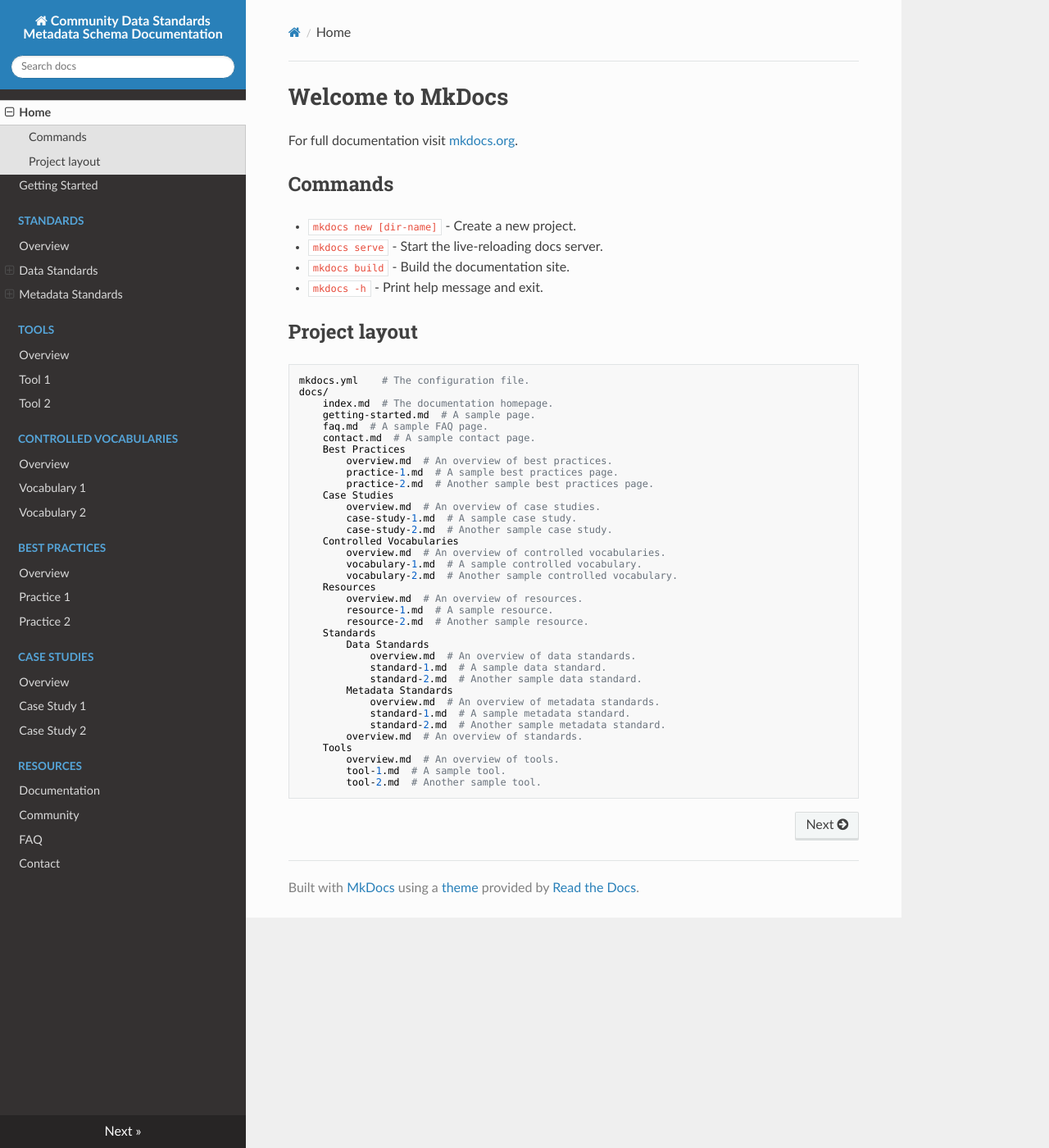
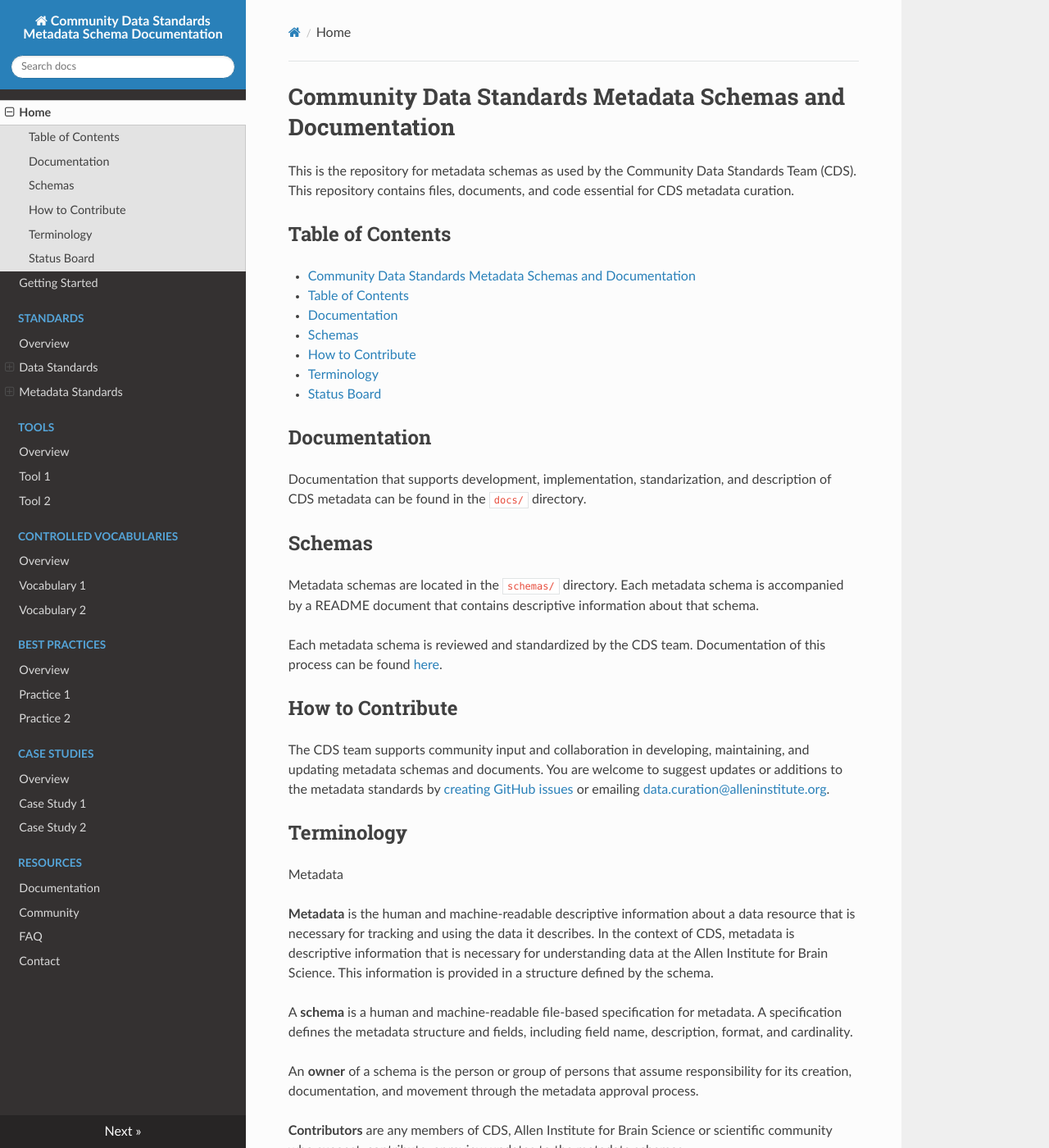
Before and after one commit to AllenInstitute/CDS-metadata-schemas, an MkDocs documentation site: the page built from docs/index.md, in a window 1280 px wide and 1400 px high. Shown: the whole window at 82% size. Built offline with MkDocs 1.6.1, drawn with Linux system fonts in a browser that asks for light colours; nearby versions of some CDN libraries; some of the changed text lies outside the part shown.

Commit message:
cleaning up branch gh-pages This commit includes updates to the .gitignore file, documentation index, and site files.

```diff
--- a/docs/index.md
+++ b/docs/index.md
@@ -1,49 +1,62 @@
-# Welcome to MkDocs
+# Community Data Standards Metadata Schemas and Documentation
 
-For full documentation visit [mkdocs.org](https://www.mkdocs.org).
+This is the repository for metadata schemas as used by the Community Data Standards Team (CDS). This repository contains files, documents, and code essential for CDS metadata curation.
 
-## Commands
+## Table of Contents
 
-* `mkdocs new [dir-name]` - Create a new project.
-* `mkdocs serve` - Start the live-reloading docs server.
-* `mkdocs build` - Build the documentation site.
-* `mkdocs -h` - Print help message and exit.
+- [Community Data Standards Metadata Schemas and Documentation](#community-data-standards-metadata-schemas-and-documentation)
+  - [Table of Contents](#table-of-contents)
+  - [Documentation](#documentation)
+  - [Schemas](#schemas)
+  - [How to Contribute](#how-to-contribute)
+  - [Terminology](#terminology)
+  - [Status Board](#status-board)
 
-## Project layout
+## Documentation
 
-    mkdocs.yml    # The configuration file.
-    docs/
-        index.md  # The documentation homepage.
-        getting-started.md  # A sample page.
-        faq.md  # A sample FAQ page.
-        contact.md  # A sample contact page.
-        Best Practices
-            overview.md  # An overview of best practices.
-            practice-1.md  # A sample best practices page.
-            practice-2.md  # Another sample best practices page.
-        Case Studies
-            overview.md  # An overview of case studies.
-            case-study-1.md  # A sample case study.
-            case-study-2.md  # Another sample case study.
-        Controlled Vocabularies
-            overview.md  # An overview of controlled vocabularies.
-            vocabulary-1.md  # A sample controlled vocabulary.
-            vocabulary-2.md  # Another sample controlled vocabulary.
-        Resources
-            overview.md  # An overview of resources.
-            resource-1.md  # A sample resource.
-            resource-2.md  # Another sample resource.
-        Standards
-            Data Standards
-                overview.md  # An overview of data standards.
-                standard-1.md  # A sample data standard.
-                standard-2.md  # Another sample data standard.
-            Metadata Standards
-                overview.md  # An overview of metadata standards.
-                standard-1.md  # A sample metadata standard.
-                standard-2.md  # Another sample metadata standard.
-            overview.md  # An overview of standards.
-        Tools
-            overview.md  # An overview of tools.
-            tool-1.md  # A sample tool.
-            tool-2.md  # Another sample tool.
+Documentation that supports development, implementation, standarization, and description of CDS metadata can be found in the `docs/` directory.
+
+## Schemas
+
+Metadata schemas are located in the `schemas/` directory. Each metadata schema is accompanied by a README document that contains descriptive information about that schema.
+
+Each metadata schema is reviewed and standardized by the CDS team. Documentation of this process can be found [here](https://alleninstitute.atlassian.net/wiki/x/E4DNJw).
+
+## How to Contribute
+
+The CDS team supports community input and collaboration in developing, maintaining, and updating metadata schemas and documents. You are welcome to suggest updates or additions to the metadata standards by [creating GitHub issues](https://github.com/AllenInstitute/CDS-metadata-schemas/issues/new) or emailing [data.curation@alleninstitute.org](data.curation@alleninstitute.org).
+
+## Terminology
+
+Metadata
+
+**Metadata** is the human and machine-readable descriptive information about a data resource that is necessary for tracking and using the data it describes. In the context of CDS, metadata is descriptive information that is necessary for understanding data at the Allen Institute for Brain Science. This information is provided in a structure defined by the schema.
+
+A **schema** is a human and machine-readable file-based specification for metadata. A specification defines the metadata structure and fields, including field name, description, format, and cardinality.
+
+An **owner** of a schema is the person or group of persons that assume responsibility for its creation, documentation, and movement through the metadata approval process.
+
+**Contributors** are any members of CDS, Allen Institute for Brain Science or scientific community who suggest, contribute, or review updates to the metadata schemas.
+
+**Submitters** are any members of CDS, Allen Institute for Brain Science or scientific community who submit data or metadata.
+
+**Committers** are any members of CDS team or the Allen Institute for Brain Science with commit privileges to the CDS-metadata-schemas GitHub repo.
+
+A metadata schema has the status of **submitted** if and only if it has been uploaded as an attachment to an issue ticket on the CDS-metadata-schemas issue tracker.
+
+A metadata schema has the status of **under CDS review** if and only if it has the status of submitted and the CDS team has acknowledged its receipt and has assigned reviewers to the schema.
+
+A metadata schema has the status of **under revision by owner** if and only if it has the status of under CDS review and the owner has received recommended changes from reviewers.
+
+A metadata schema has the status of **accepted by CDS** if and only if it has been under CDS review and CDS has deemed there are no outstanding necessary changes to the schema.
+
+A metadata schema has the status of **endorsed CDS standard** if and only if it has been accepted by CDS team, and successfully completed the CDS data standards process.
+
+## Status Board
+
+Here are the CDS metadata schemas and their statuses.
+
+| Schema | Version | Release | Status |
+|:--|:--|:--|:--|
+| [Some Metadata Schema] | [version] |  [2025-06-27] | none |
+| | | | |
```
Also changed, not shown: site/index.html, site/search/search_index.json, 2 other files.
